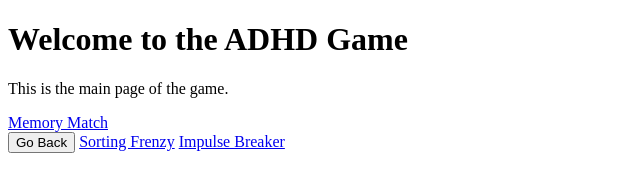
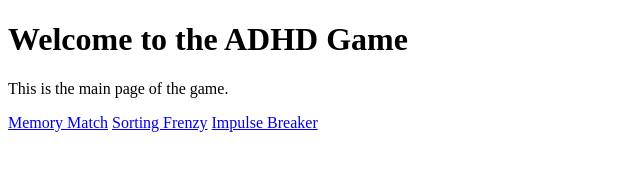
Before and after one commit to LilTaco90/ADHD-Game, a plain HTML site: page index.html in a window 1280 px wide. Shown: the whole page, without its empty margins (0-640 px from the left). Drawn offline with Linux system fonts and the light colour scheme.

Commit message:
Update index.html

```diff
--- a/index.html
+++ b/index.html
@@ -9,8 +9,6 @@
     <h1>Welcome to the ADHD Game</h1>
     <p>This is the main page of the game.</p>
     <a href="MemoryMatch.html">Memory Match</a>
-    <br>
-    <button onclick="window.history.back()">Go Back</button>
 <a href="SortingFrenzy.html">Sorting Frenzy</a>
 <a href="script.html">Impulse Breaker</a>
 </body>
```
